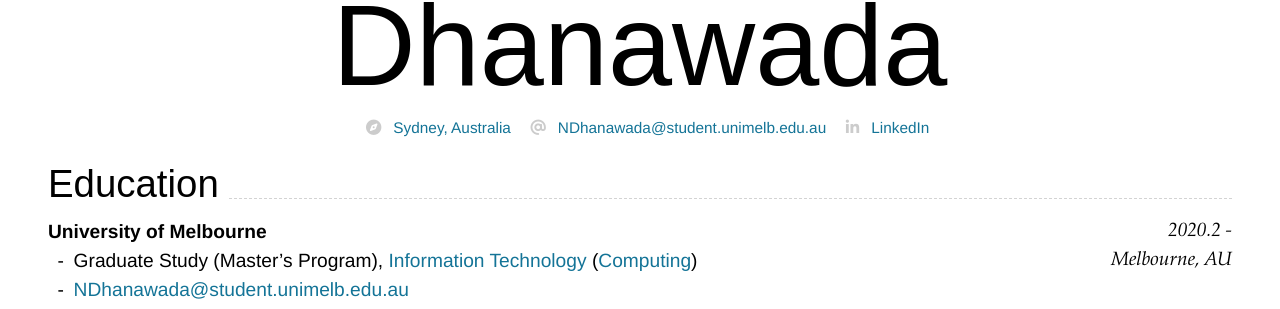
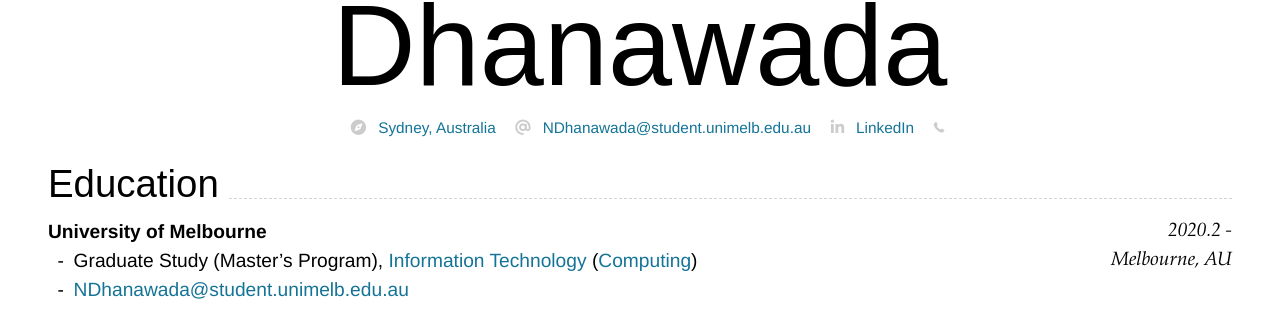
Before and after one commit to thedhanawada/me, a Jekyll site: the page built from index.md, in a window 1280 px wide. Shown: the part 210-519 px from the top of the page. Built offline with Jekyll 4.4.1, drawn with Linux system fonts in a browser that asks for light colours; nearby versions of some CDN libraries.

Commit message:
Update cv-contact.html

```diff
--- a/_includes/cv-contact.html
+++ b/_includes/cv-contact.html
@@ -16,9 +16,7 @@
     {% endif %}
 
 
-    {% if page.phone %}
     <i class="fi-telephone" style="margin-left:1em"></i>
-    {{ page.phone }}
-    {% endif %}
+    {{ page.pdf_url }}
 
 </div>
```
